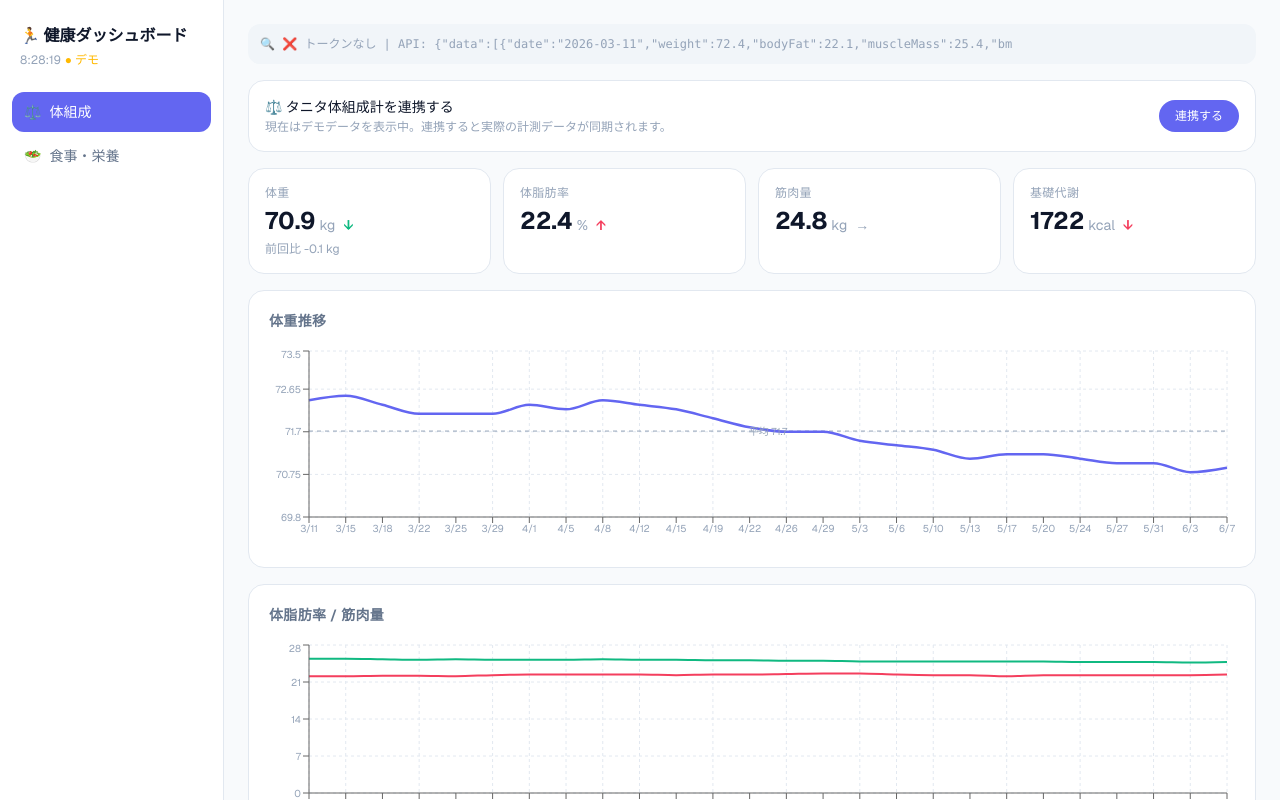
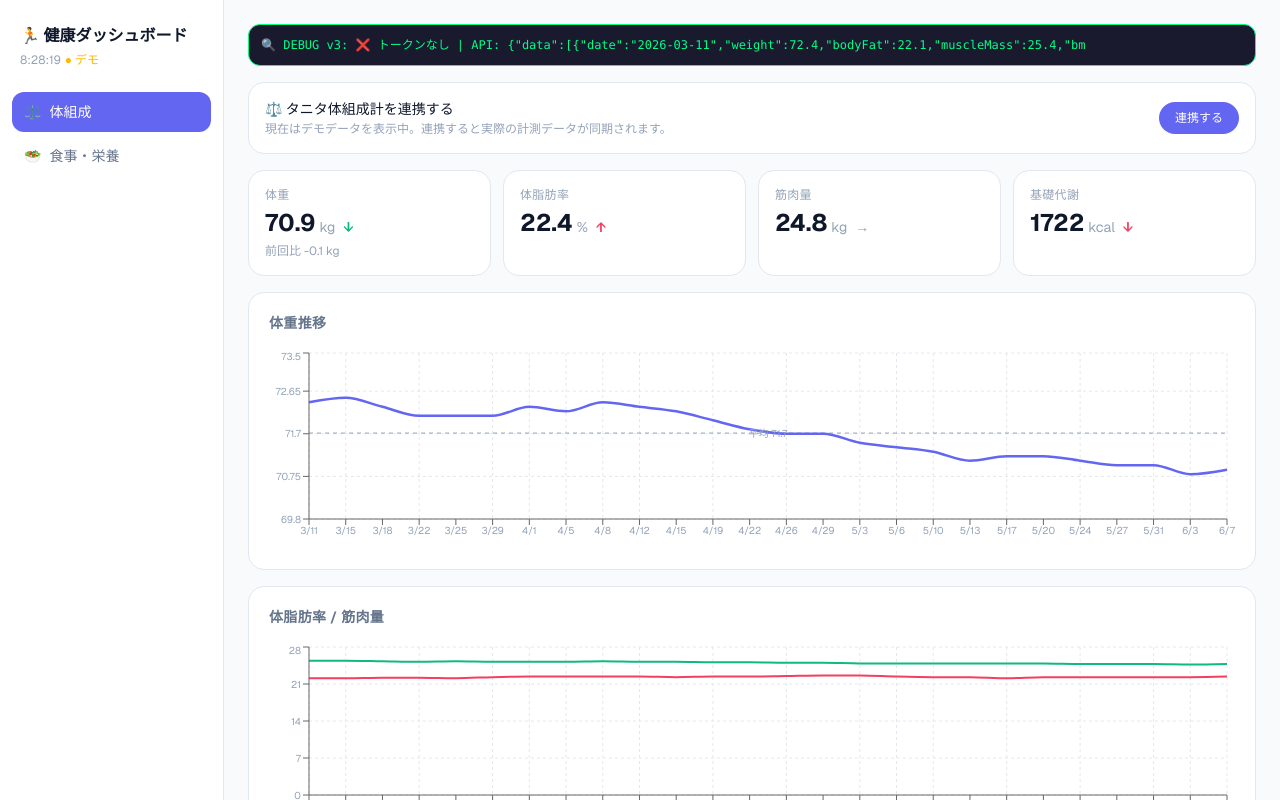
Before and after one commit to hikaruqq-sys/health-dashboard-, a Next.js app: page / in a window 1280 px wide. Shown: the top 800 px of the page. Built offline with nearby package versions, Linux system fonts and the light colour scheme.

Commit message:
debug: always-visible panel to verify deployment

```diff
--- a/app/page.tsx
+++ b/app/page.tsx
@@ -292,12 +292,10 @@ function BodyTab({ metrics, nutrition, latest, prev, trend, isMock, debugInfo }:
 }) {
   return (
     <div className="flex flex-col gap-4">
-      {/* Debug info */}
-      {debugInfo && (
-        <div className="rounded-xl p-3 text-xs font-mono break-all" style={{ background: 'var(--bg-card2)', color: 'var(--text-muted)' }}>
-          🔍 {debugInfo}
-        </div>
-      )}
+      {/* Debug info - always visible */}
+      <div className="rounded-xl p-3 text-xs font-mono break-all" style={{ background: '#1a1a2e', color: '#00ff88', border: '1px solid #00ff88' }}>
+        🔍 DEBUG v3: {debugInfo || '(useEffect未実行)'}
+      </div>
 
       {/* Tanita connect banner */}
       {(isMock || metrics.length === 0) && (
```
